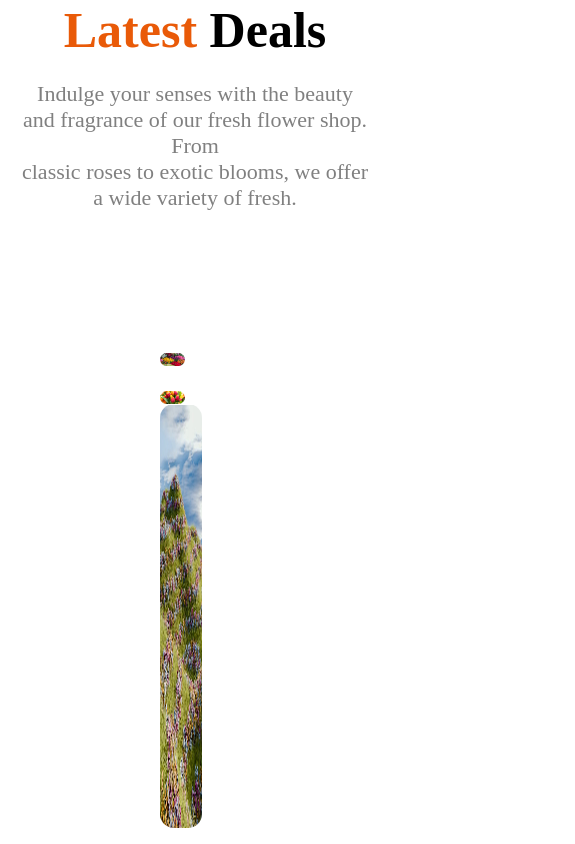
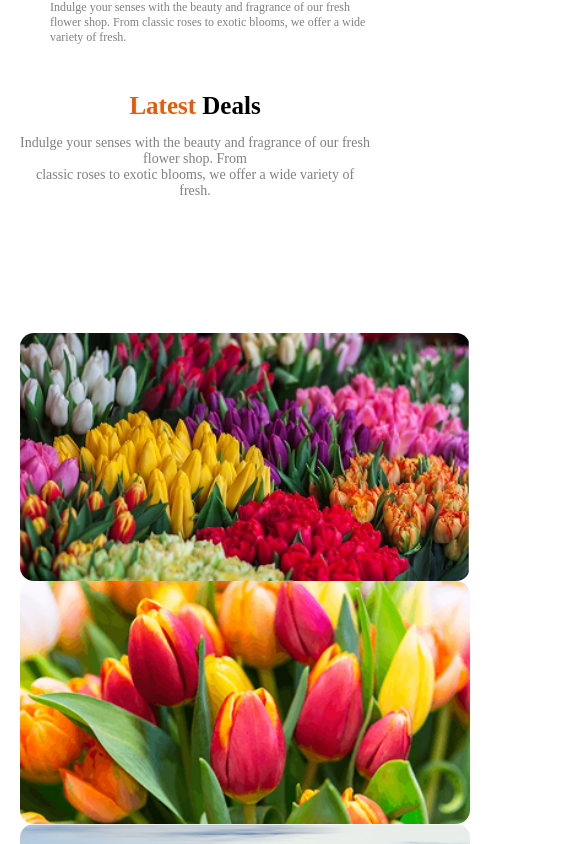
Before and after one commit to tahmid112303/Assignment-2, a plain HTML site: page index.html in a window 390 px wide. Shown: the part 4800-5644 px from the top of the page, 575 px wide, since content can reach past the window. Drawn offline with Linux system fonts and the light colour scheme.

Commit message:
image made responsive

```diff
--- a/design.css
+++ b/design.css
@@ -222,11 +222,11 @@ body{
         padding-right: 10px;
     }
     .flower-pic img{
-        width: 100%;
+        width: auto;
         margin-bottom: 10px;
     }
     .flower-pic{
-        width: 100%;
+        width: auto;
         margin-top: 5px;
     }
     .flower-detail{
@@ -268,7 +268,7 @@ body{
         margin-bottom: 10px; /* optional spacing */
       }
       .plant-lover-title ul li{
-        font-size: xx-small;
+        font-size: 12px;
         text-wrap:  wrap;
         max-height: 600px;
         overflow-y: hidden;
@@ -277,11 +277,7 @@ body{
       .deals-plant-image{
         display: flex;
         flex-direction: column;
-
         margin: 200px 20px;
-        max-width: 500px;
-        max-width: 700px;
-
       }
       .plant-lover-img img {
         width: 100%;
@@ -290,13 +286,33 @@ body{
     #trusted-badge img{
         display: none;
     }
-    .plant-lover-title {
-        margin-bottom: 0;
+
+
+      .deal h1{
+        font-size: 25px;
+        font-weight: bold;
       }
 
+      .deal p{
+        font-size: 14px;
+      }
 
-      .three-img-section{
+    .three-img-section{
+        margin-left: 0%;
+        display: flex;
+        flex-direction: column;
+        width: 100%;
+      }
+
+      .two-img{
+        gap: 0;
+        width: 450px;
         display: flex;
         flex-direction: column;
       }
+
+      .one-img img{
+        width: 450px;
+        height: 250px;
+      }
 }
--- a/index.html
+++ b/index.html
@@ -132,6 +132,9 @@
     </div>
 </section>
 
+<section>
+
+</section>
     </main>
 
     <footer>
```
